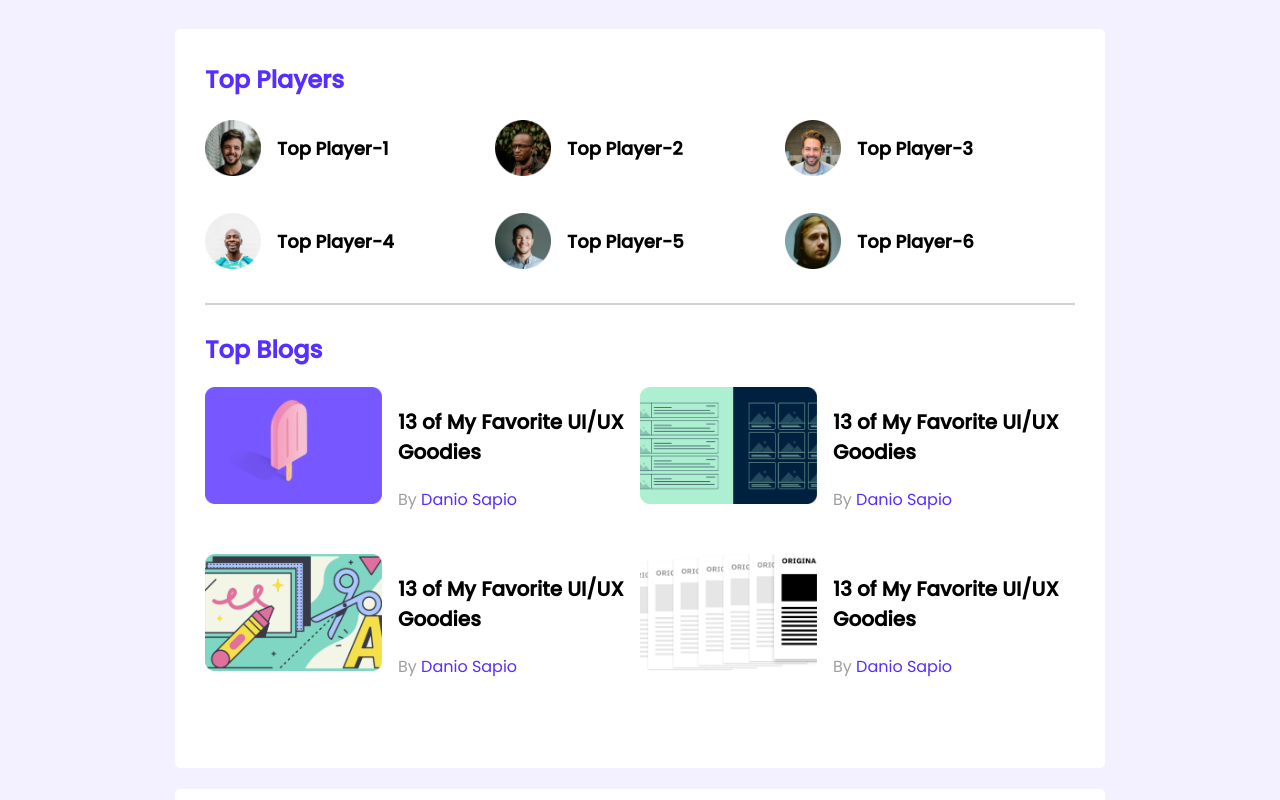
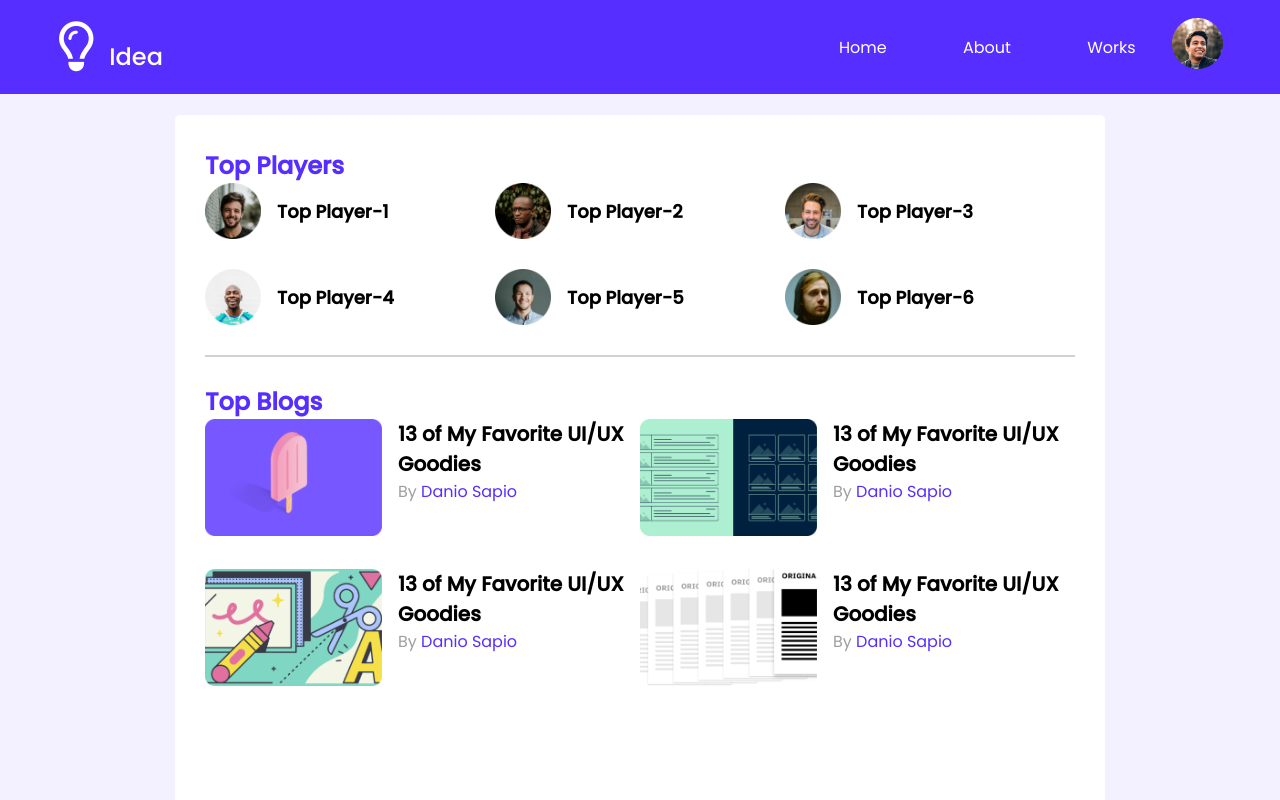
Before and after one commit to ahmedullah12/leader-board-css3, a plain HTML site: page index.html in a window 1280 px wide. Shown: the top 800 px of the page. Drawn offline with Linux system fonts and the light colour scheme.

Commit message:
menu bar added

```diff
--- a/index.html
+++ b/index.html
@@ -12,7 +12,18 @@
 <body>
     <!-- header start -->
     <header>
-
+        <div class="head-title">
+            <i class="fa-regular fa-lightbulb"></i>
+            <span class="idea">Idea</span>
+        </div>
+        <div class="head-menu">
+            <a class="menu-items" href="">Home</a>
+            <a class="menu-items" href="">About</a>
+            <a class="menu-items" href="">Works</a>
+        </div>
+        <div class="head-image">
+            <img src="images/icons/profile.png" alt="">
+        </div>
     </header>
     <!-- header end -->
     <main>
--- a/styles/style.css
+++ b/styles/style.css
@@ -2,9 +2,41 @@
 @import url('https://fonts.googleapis.com/css2?family=Montserrat&family=Poppins:wght@400;500&display=swap');
 
 /* commont styles or utilities */
+*{
+    margin: 0px;
+    padding: 0px;
+}
 body{
     font-family: 'Poppins', sans-serif;
     background-color: #F3F1FF;
+}
+header{
+    background-color: #562EFF;
+    width: 100%;
+    height: 94px;
+    color: white;
+    display: flex;
+    justify-content: center;
+    align-items: center;
+}
+.fa-lightbulb{
+    font-size: 50px;
+    margin-right: 10px;
+}
+.idea{
+    font-weight: 500;
+    font-size: 24px;
+}
+.head-menu{
+    margin-left: 80vh;
+    align-items: center;
+}
+.menu-items{
+    text-decoration: none;
+    color: white;
+    padding: 0px 36px;
+    font-weight: 400;
+    font-size: 16px;
 }
 main{
     display: flex;
@@ -122,6 +154,9 @@ hr{
 /* Media Queries */
 /* Mobile Devices */
 @media only screen and (max-width: 688px) {
+    header{
+        width: 100%;
+    }
     .container{
         width: 100%;
         height: fit-content;
```
